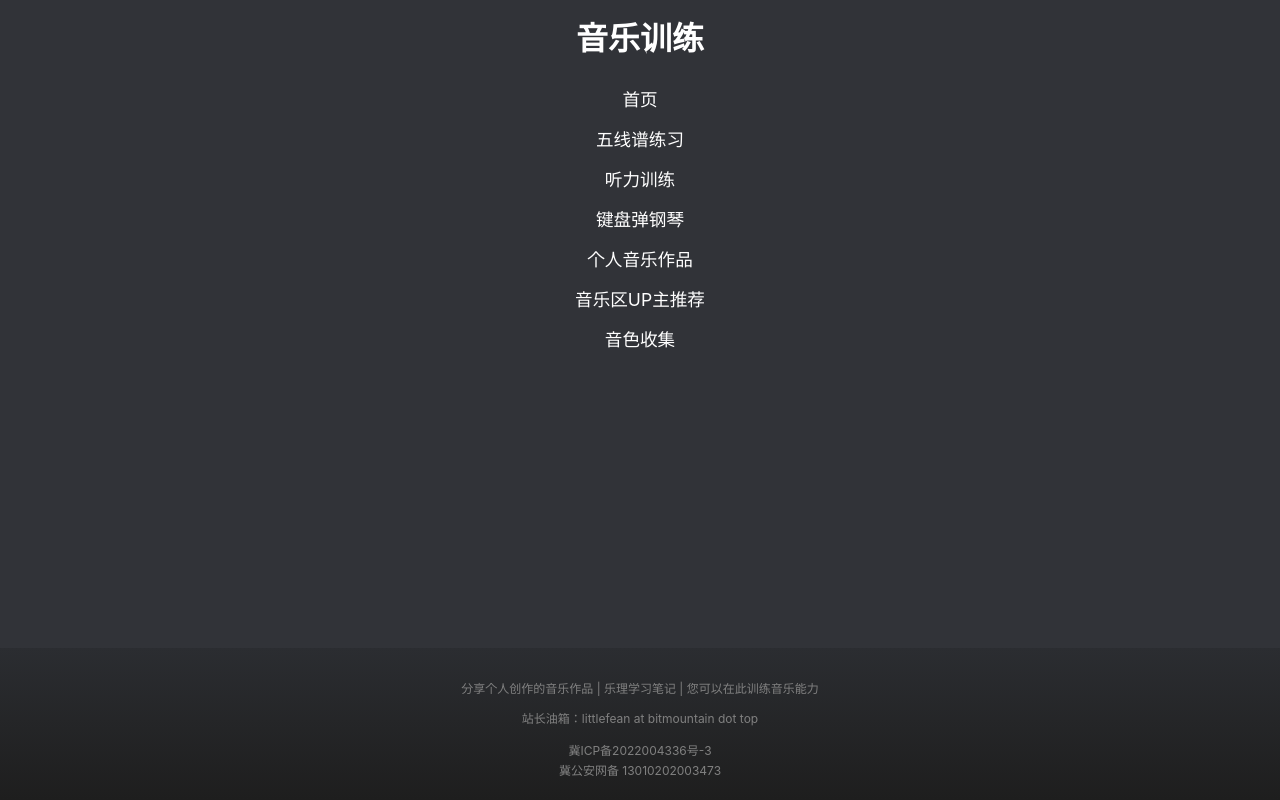
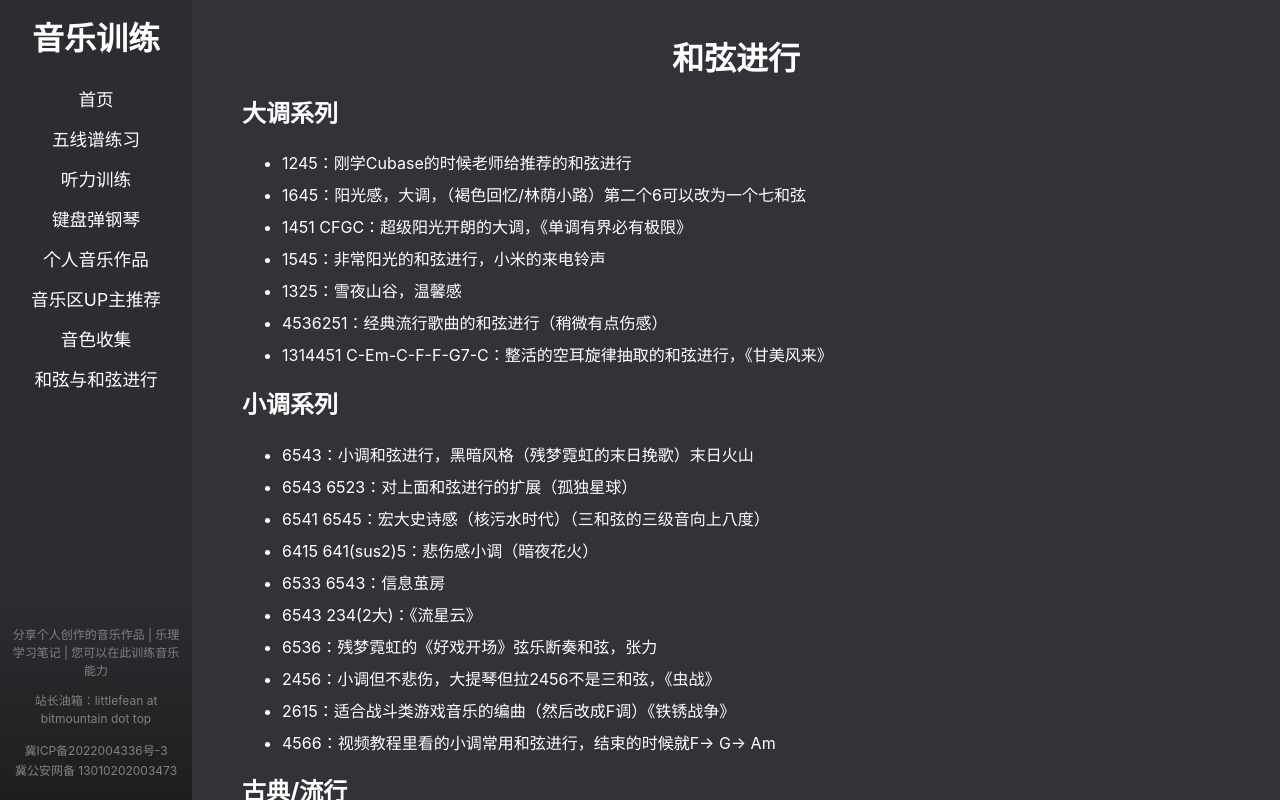
Before and after one commit to MusicPractice/MusicPractice, a Nuxt app: page /chord in a window 1280 px wide. Built offline with nearby package versions, Linux system fonts and the light colour scheme.

Commit message:
:sparkles: 增加了和弦进行界面

```diff
--- a/components/NavBar.vue
+++ b/components/NavBar.vue
@@ -8,6 +8,7 @@
     <NuxtLink to="/works">个人音乐作品</NuxtLink>
     <NuxtLink to="/uppers">音乐区UP主推荐</NuxtLink>
     <NuxtLink to="/timbre">音色收集</NuxtLink>
+    <NuxtLink to="/chord">和弦与和弦进行</NuxtLink>
 
     <div class="bottom-wrapper">
       <p>分享个人创作的音乐作品 | 乐理学习笔记 | 您可以在此训练音乐能力</p>
--- /dev/null
+++ b/pages/chord.vue
@@ -0,0 +1,104 @@
+<template>
+  <div class="Chord">
+    <!-- <h1>和弦总结</h1>
+    <table>
+      <thead>
+        <tr>
+          <th>英文名</th>
+          <th>中文名</th>
+          <th>听感</th>
+        </tr>
+      </thead>
+      <tbody>
+        <tr v-for="chord in chords" :key="chord.id">
+          <td>{{ chord.englishName }}</td>
+          <td>{{ chord.chineseName }}</td>
+          <td>{{ chord.feel }}</td>
+        </tr>
+      </tbody>
+    </table> -->
+    <h1>和弦进行</h1>
+    <h2>大调系列</h2>
+    <ul>
+      <li>1245：刚学Cubase的时候老师给推荐的和弦进行</li>
+      <li>1645：阳光感，大调，（褐色回忆/林荫小路）第二个6可以改为一个七和弦</li>
+      <li>1451 CFGC：超级阳光开朗的大调，《单调有界必有极限》</li>
+      <li>1545：非常阳光的和弦进行，小米的来电铃声</li>
+      <li>1325：雪夜山谷，温馨感</li>
+      <li>4536251：经典流行歌曲的和弦进行（稍微有点伤感）</li>
+      <li>1314451 C-Em-C-F-F-G7-C：整活的空耳旋律抽取的和弦进行，《甘美风来》</li>
+    </ul>
+    <h2>小调系列</h2>
+    <ul>
+      <li>6543：小调和弦进行，黑暗风格（残梦霓虹的末日挽歌）末日火山</li>
+      <li>6543 6523：对上面和弦进行的扩展（孤独星球）</li>
+      <li>6541 6545：宏大史诗感（核污水时代）（三和弦的三级音向上八度）</li>
+      <li>6415 641(sus2)5：悲伤感小调（暗夜花火）</li>
+      <li>6533 6543：信息茧房</li>
+      <li>6543 234(2大)：《流星云》</li>
+      <li>6536：残梦霓虹的《好戏开场》弦乐断奏和弦，张力</li>
+      <li>2456：小调但不悲伤，大提琴但拉2456不是三和弦，《虫战》</li>
+      <li>2615：适合战斗类游戏音乐的编曲（然后改成F调）《铁锈战争》</li>
+      <li>4566：视频教程里看的小调常用和弦进行，结束的时候就F-> G-> Am</li>
+    </ul>
+    <h2>古典/流行</h2>
+    <ul>
+      <li>卡农进行：C-G-Am-Em-F-C-F-G（15634145）</li>
+      <li>平凡之路：G-Am-Bm-C-D-Em（G大调）===>转C后是：C-Dm-Em-F-G-Em（123453）</li>
+    </ul>
+    <h2>影视/史诗乐/系列</h2>
+    <ul>
+      <li>《盗梦空间》：[2（向下转位1）-6（三级音上八度）-1-5（中上八度）]-[24（中替3上八度）15]，整个从C升成G调</li>
+      <li>《盗梦空间》：Am-Em-G-D（一个b站评论）+C G B F#</li>
+
+    </ul>
+  </div>
+</template>
+
+<script>
+export default {
+  data() {
+    return {
+      chords: [
+        { id: 1, englishName: "Major", chineseName: "大三和弦", feel: "明亮/开心" },
+        { id: 2, englishName: "Minor", chineseName: "小三和弦", feel: "阴冷/悲伤" },
+        { id: 3, englishName: "D7", chineseName: "D7", feel: "有张力" }
+        // 添加更多和弦数据
+      ]
+    };
+  }
+};
+</script>
+
+<style lang="scss">
+.Chord {
+  overflow: auto;
+  padding: 20px 50px;
+  padding-bottom: 200px;
+
+  h1 {
+    text-align: center;
+  }
+
+  table {
+    width: 100%;
+    border-collapse: collapse;
+    margin-top: 20px;
+
+    th,
+    td {
+      // border: 1px solid whitesmoke;
+      padding: 10px;
+      text-align: center;
+    }
+
+    th {
+      background-color: black;
+    }
+  }
+
+  li {
+    line-height: 2em;
+  }
+}
+</style>
```
